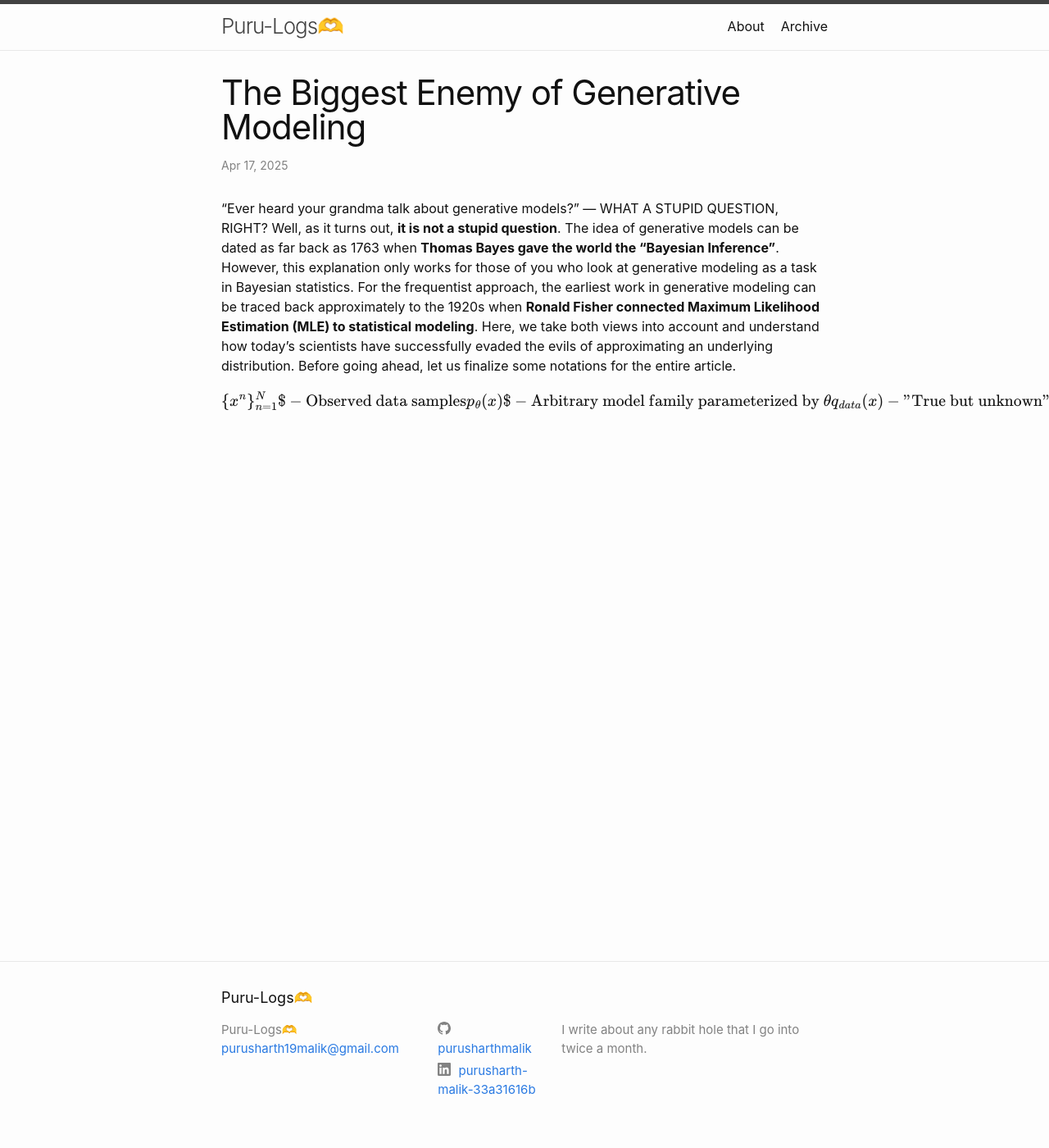
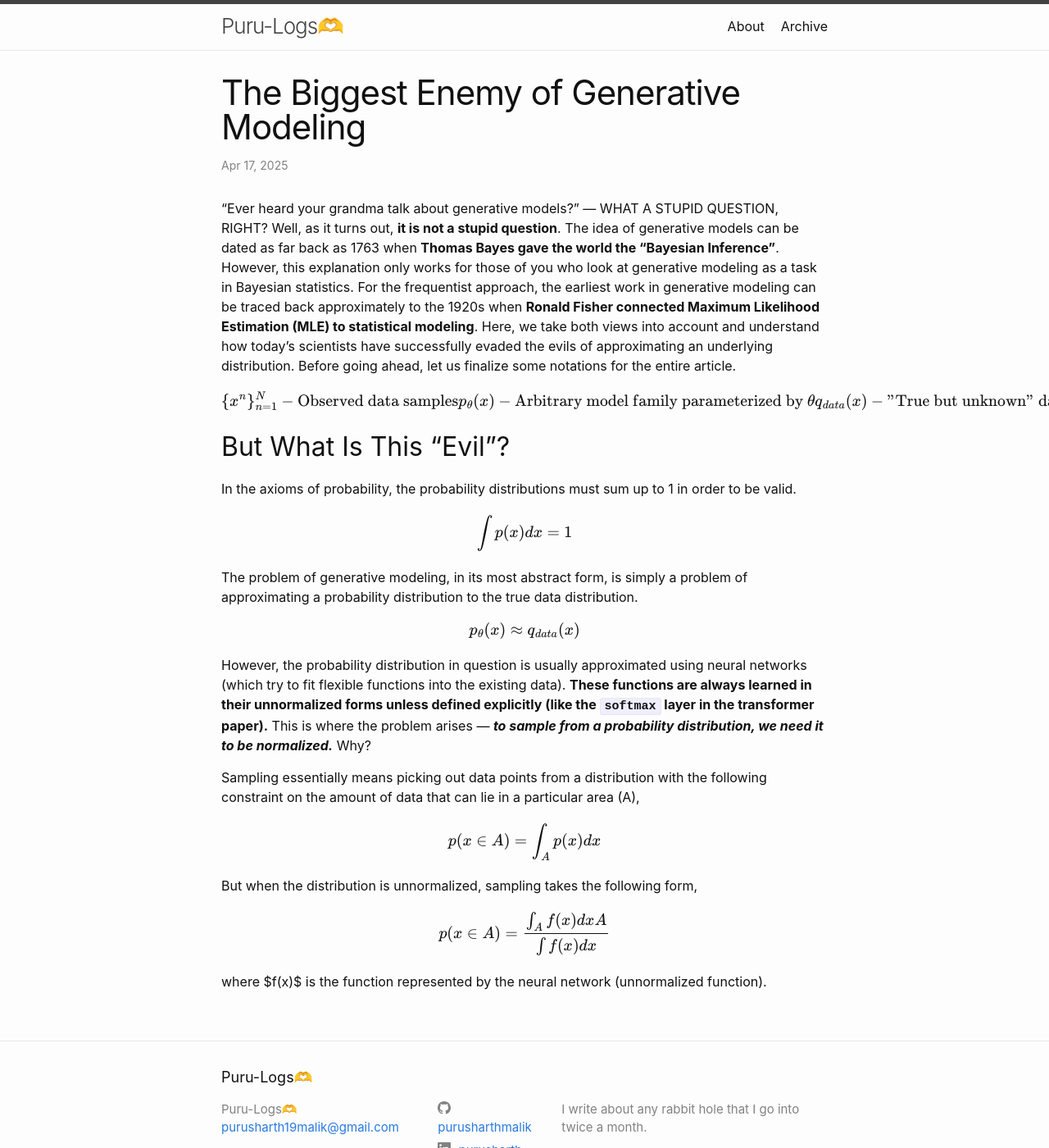
Before and after one commit to purusharthmalik/purusharthmalik.github.io, a Jekyll site: the page built from _posts/2025-04-17-Parametric_Estimation.md, in a window 1280 px wide and 1400 px high. Shown: the whole window at 82% size. Built offline with Jekyll 4.4.1, drawn with Linux system fonts in a browser that asks for light colours.

Commit message:
Update 2025-04-17-Parametric_Estimation.md

```diff
--- a/_posts/2025-04-17-Parametric_Estimation.md
+++ b/_posts/2025-04-17-Parametric_Estimation.md
@@ -8,11 +8,41 @@ timetoread: 18
 “Ever heard your grandma talk about generative models?” — WHAT A STUPID QUESTION, RIGHT? Well, as it turns out, **it is not a stupid question**. The idea of generative models can be dated as far back as 1763 when **Thomas Bayes gave the world the “Bayesian Inference”**. However, this explanation only works for those of you who look at generative modeling as a task in Bayesian statistics. For the frequentist approach, the earliest work in generative modeling can be traced back approximately to the 1920s when **Ronald Fisher connected Maximum Likelihood Estimation (MLE) to statistical modeling**. Here, we take both views into account and understand how today’s scientists have successfully evaded the evils of approximating an underlying distribution. Before going ahead, let us finalize some notations for the entire article.
 
 $$
-\{x^{n}\}_{n=1}^{N}$ - \text{Observed data samples}
-\\\\
-p_\theta(x)$ - \text{Arbitrary model family parameterized by }\theta
-\\\\
+\{x^{n}\}_{n=1}^{N} - \text{Observed data samples}
+
+p_\theta(x) - \text{Arbitrary model family parameterized by }\theta
+
 q_{data}(x) - \text{"True but unknown" data distribution}
-\\\\
+
 p(z|x) - \text{Conditional probabiltiy distribution of z given x}
 $$
+
+## But What Is This "Evil"?
+
+In the axioms of probability, the probability distributions must sum up to 1 in order to be valid.
+
+$$
+\int{p(x)}dx = 1
+$$
+
+The problem of generative modeling, in its most abstract form, is simply a problem of approximating a probability distribution to the true data distribution.
+
+$$
+p_\theta(x) \approx q_{data}(x)
+$$
+
+However, the probability distribution in question is usually approximated using neural networks (which try to fit flexible functions into the existing data). **These functions are always learned in their unnormalized forms unless defined explicitly (like the `softmax` layer in the transformer paper).** This is where the problem arises — ***to sample from a probability distribution, we need it to be normalized.*** Why?
+
+Sampling essentially means picking out data points from a distribution with the following constraint on the amount of data that can lie in a particular area (A),
+
+$$
+p(x\in A) = \int_{A}{p(x)}dx
+$$
+
+But when the distribution is unnormalized, sampling takes the following form,
+
+$$
+p(x\in A) = \frac{\int_{A}{f(x)}dxA}{\int{f(x)}dx}
+$$
+
+where $f(x)$ is the function represented by the neural network (unnormalized function).
```
